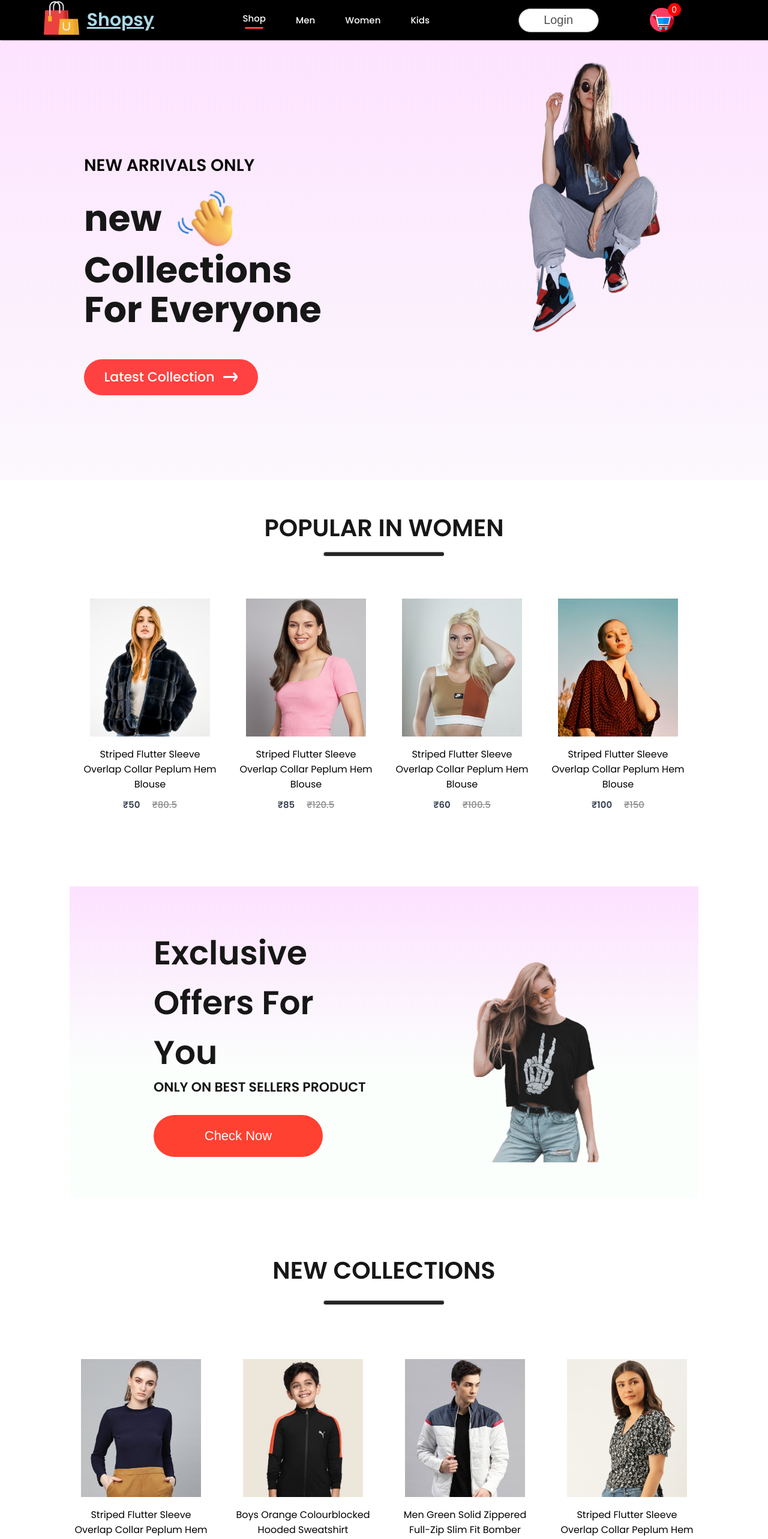
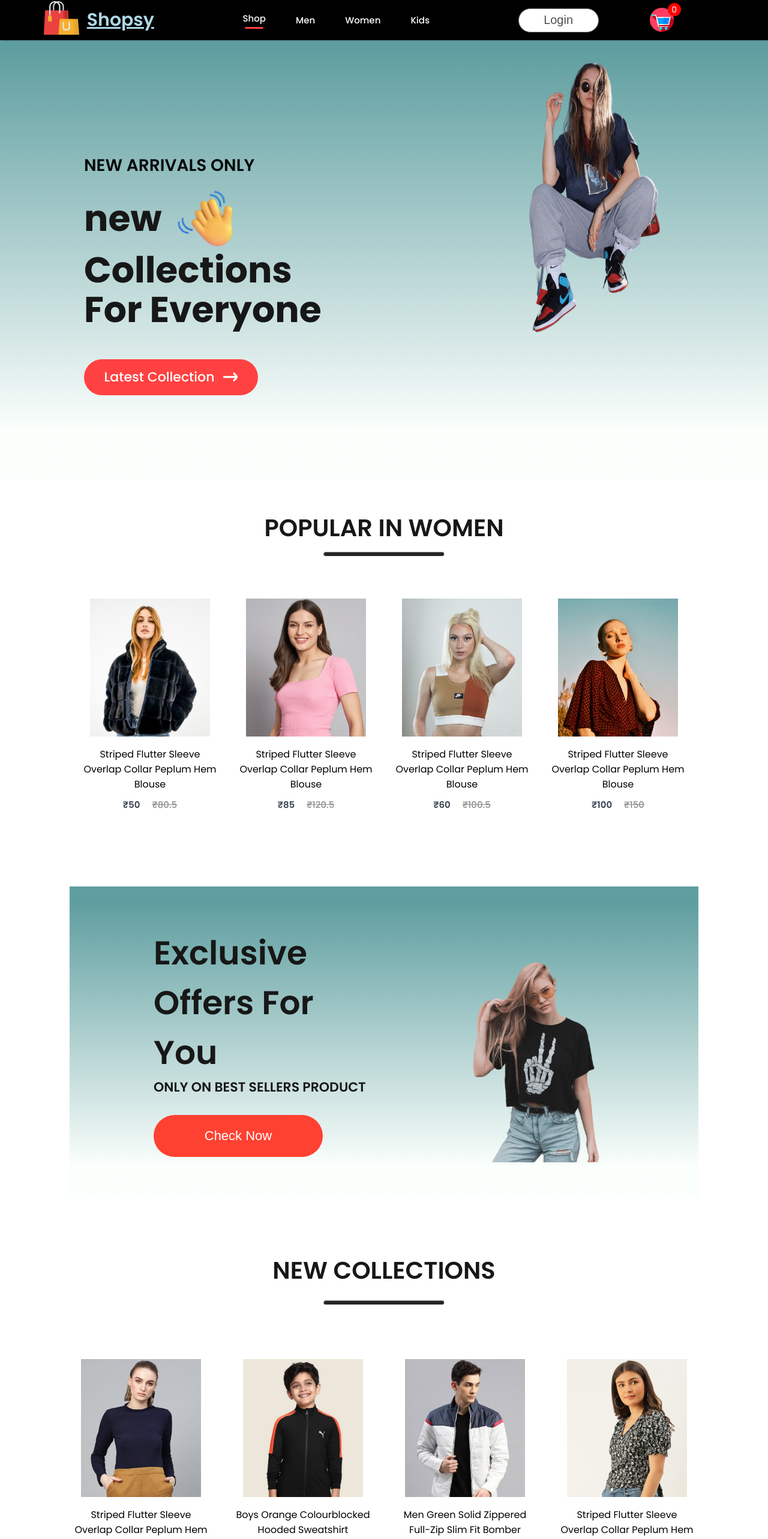
Before and after one commit to Rahul-0915/Shopper, a React (Create React App) app in the folder frontend/: page / in a window 1280 px wide. Shown: the top 2566 px of the page at 60% size. Built offline with nearby package versions, Linux system fonts and the light colour scheme.

Commit message:
CHANGE THE BAGCKGROUND COLOR FOR OFFERS AND ETC.. POSTER

```diff
--- a/frontend/src/Components/Hero/Hero.css
+++ b/frontend/src/Components/Hero/Hero.css
@@ -1,7 +1,9 @@
 /*Main div hero css*/
 .hero{
       height:100vh;
-      background:  linear-gradient(180deg, #fde1ff, #e1ffea22 130%);
+      /* background:  linear-gradient(180deg, #fde1ff, #e1ffea22 130%); */
+      background:  linear-gradient(180deg, cadetblue 10%, #e1ffea22 90%);
+      /* color: cadetblue; */
       display: flex;
 }
 /*hero-left new arrivals css*/
--- a/frontend/src/Components/Item/Item.css
+++ b/frontend/src/Components/Item/Item.css
@@ -48,6 +48,7 @@
 
       transition: 1s;
       border: 0.2px solid gainsboro;
-      box-shadow:5px 5px 10px 10px gainsboro ;
+      box-shadow:5px 5px 5px 5px gainsboro;
+
 
 }
--- a/frontend/src/Components/NewsLatter/NewsLetter.css
+++ b/frontend/src/Components/NewsLatter/NewsLetter.css
@@ -9,8 +9,10 @@
       margin: auto;
       padding: 0px 140px;
       margin-bottom: 100px;
-      background:linear-gradient(180deg,#fde1ff 0%,#e1ffea22 60%);
+      /* background:linear-gradient(180deg,#fde1ff 0%,#e1ffea22 60%); */
+      background:  linear-gradient(180deg, cadetblue 10%, #e1ffea22 100%);
       gap:30px;
+
 }
 /*for newsletter class h1 */
 .newsletter h1{
--- a/frontend/src/Components/Offers/Offers.css
+++ b/frontend/src/Components/Offers/Offers.css
@@ -8,7 +8,8 @@
       margin-top: 120px;
       padding: 0px 140px;
       margin-bottom: 90px;
-      background: linear-gradient(180deg, #fde1ff 0%, #e1ffea22 60%);
+      /* background: linear-gradient(180deg, #fde1ff 0%, #e1ffea22 60%); */
+      background:  linear-gradient(180deg, cadetblue 5%, #e1ffea22 90%);
 }
 /*offers left part css*/
 .offers-left{
```
